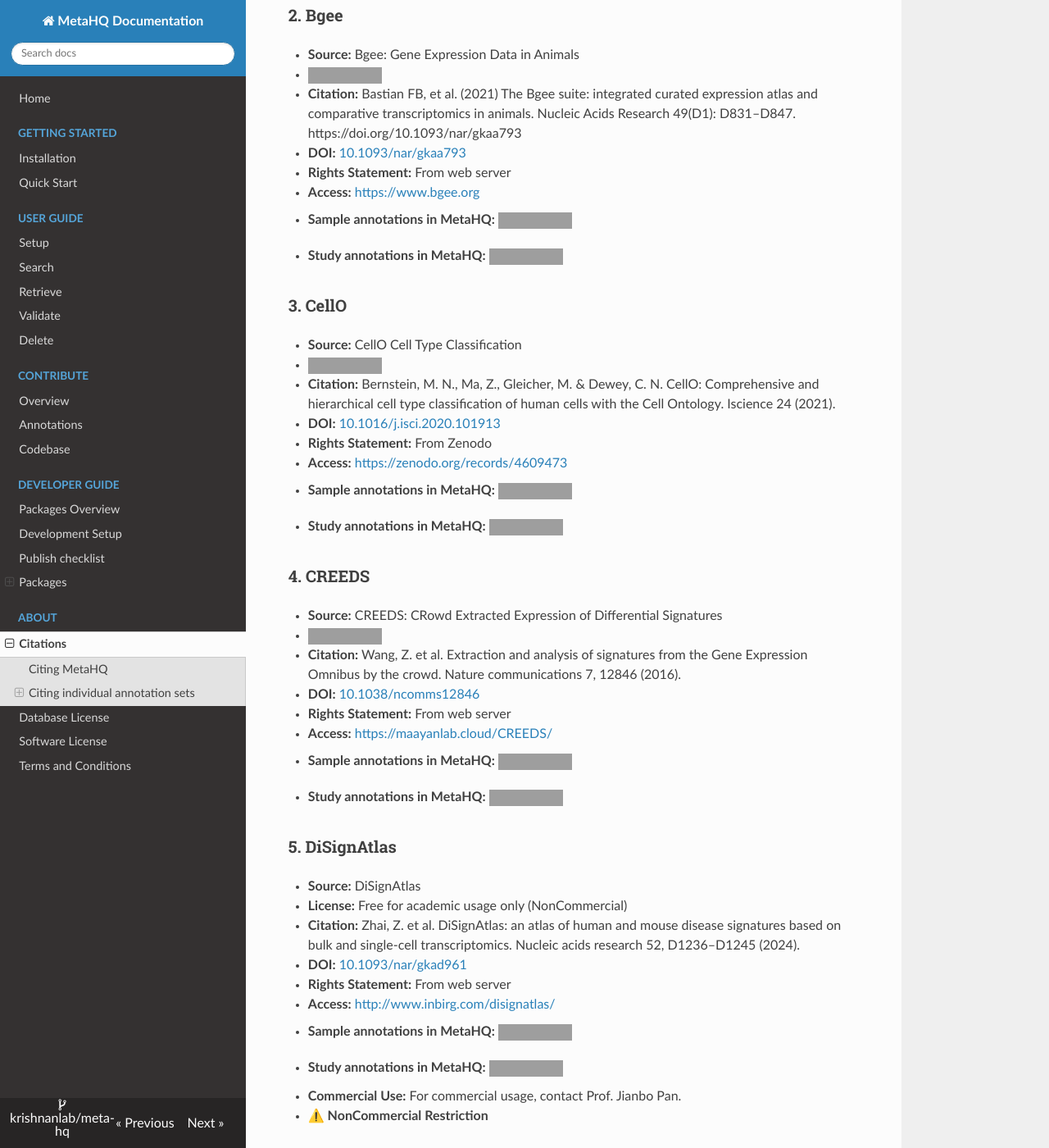
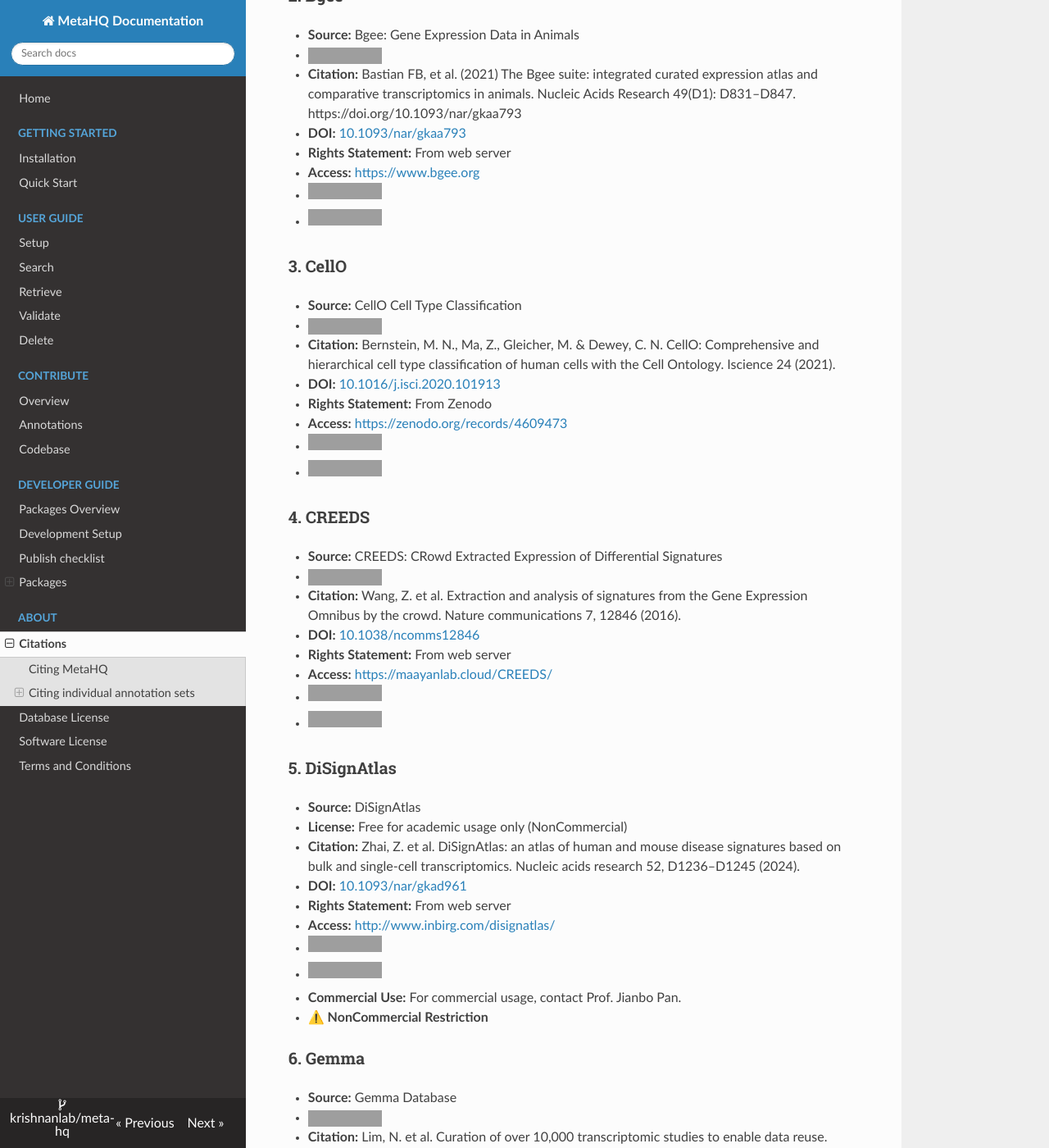
Before and after one commit to krishnanlab/meta-hq, an MkDocs documentation site: the page built from docs/about/citation.md, in a window 1280 px wide and 1400 px high, scrolled down 933 px, cut to the strip 0-1400 px from the top of the window. Shown: the whole strip at 82% size. Built offline with MkDocs 1.6.1, drawn with Linux system fonts in a browser that asks for light colours; nearby versions of some CDN libraries; some of the changed text lies outside the part shown; grey boxes are pictures that could not be loaded.

Commit message:
remove sample/study annotation counts labels and use label from shield

```diff
--- a/docs/about/citation.md
+++ b/docs/about/citation.md
@@ -30,8 +30,8 @@
 - **DOI:** [10.1186/s12859-017-1888-1](https://link.springer.com/article/10.1186/s12859-017-1888-1)
 - **Rights Statement:** From Rights and Permissions in paper
 - **Access:** [https://github.com/wrenlab/label-extraction/blob/master/data/manual/geo_manual_labels_jdw.tsv](https://github.com/wrenlab/label-extraction/blob/master/data/manual/geo_manual_labels_jdw.tsv)
-- **Sample annotations in MetaHQ:** ![Sample annotations in MetaHQ](https://img.shields.io/endpoint?url=https://raw.githubusercontent.com/krishnanlab/meta-hq/refs/heads/setup-package/data/shields/ALE__sample.json)
-- **Study annotations in MetaHQ:** ![Series annotations in MetaHQ](https://img.shields.io/endpoint?url=https://raw.githubusercontent.com/krishnanlab/meta-hq/refs/heads/main/setup-package/shields/ALE__series.json)
+- ![Sample annotations in MetaHQ](https://img.shields.io/endpoint?url=https://raw.githubusercontent.com/krishnanlab/meta-hq/refs/heads/setup-package/data/shields/ALE__sample.json)
+- ![Series annotations in MetaHQ](https://img.shields.io/endpoint?url=https://raw.githubusercontent.com/krishnanlab/meta-hq/refs/heads/setup-package/shields/ALE__series.json)
 
 ### 2. Bgee
 
@@ -41,8 +41,8 @@
 - **DOI:** [10.1093/nar/gkaa793](https://academic.oup.com/nar/article/49/D1/D831/5920517?login=true)
 - **Rights Statement:** From web server
 - **Access:** [https://www.bgee.org](https://www.bgee.org)
-- **Sample annotations in MetaHQ:** ![Sample annotations in MetaHQ](https://img.shields.io/endpoint?url=https://raw.githubusercontent.com/krishnanlab/meta-hq/refs/heads/setup-package/data/shields/BGee__sample.json)
-- **Study annotations in MetaHQ:** ![Series annotations in MetaHQ](https://img.shields.io/endpoint?url=https://raw.githubusercontent.com/krishnanlab/meta-hq/refs/heads/setup-package/data/shields/BGee__series.json)
+- ![Sample annotations in MetaHQ](https://img.shields.io/endpoint?url=https://raw.githubusercontent.com/krishnanlab/meta-hq/refs/heads/setup-package/data/shields/BGee__sample.json)
+- ![Series annotations in MetaHQ](https://img.shields.io/endpoint?url=https://raw.githubusercontent.com/krishnanlab/meta-hq/refs/heads/setup-package/data/shields/BGee__series.json)
 
 ### 3. CellO
 
@@ -52,8 +52,8 @@
 - **DOI:** [10.1016/j.isci.2020.101913](<https://www.cell.com/iscience/fulltext/S2589-0042(20)31110-X>)
 - **Rights Statement:** From Zenodo
 - **Access:** [https://zenodo.org/records/4609473](https://zenodo.org/records/4609473)
-- **Sample annotations in MetaHQ:** ![Sample annotations in MetaHQ](https://img.shields.io/endpoint?url=https://raw.githubusercontent.com/krishnanlab/meta-hq/refs/heads/setup-package/data/shields/Cello__sample.json)
-- **Study annotations in MetaHQ:** ![Series annotations in MetaHQ](https://img.shields.io/endpoint?url=https://raw.githubusercontent.com/krishnanlab/meta-hq/refs/heads/setup-package/data/shields/Cello__series.json)
+- ![Sample annotations in MetaHQ](https://img.shields.io/endpoint?url=https://raw.githubusercontent.com/krishnanlab/meta-hq/refs/heads/setup-package/data/shields/Cello__sample.json)
+- ![Series annotations in MetaHQ](https://img.shields.io/endpoint?url=https://raw.githubusercontent.com/krishnanlab/meta-hq/refs/heads/setup-package/data/shields/Cello__series.json)
 
 ### 4. CREEDS
 
@@ -63,8 +63,8 @@
 - **DOI:** [10.1038/ncomms12846](https://www.nature.com/articles/ncomms12846)
 - **Rights Statement:** From web server
 - **Access:** [https://maayanlab.cloud/CREEDS/](https://maayanlab.cloud/CREEDS/)
-- **Sample annotations in MetaHQ:** ![Sample annotations in MetaHQ](https://img.shields.io/endpoint?url=https://raw.githubusercontent.com/krishnanlab/meta-hq/refs/heads/setup-package/data/shields/CREEDS__sample.json)
-- **Study annotations in MetaHQ:** ![Series annotations in MetaHQ](https://img.shields.io/endpoint?url=https://raw.githubusercontent.com/krishnanlab/meta-hq/refs/heads/setup-package/data/shields/CREEDS__series.json)
+- ![Sample annotations in MetaHQ](https://img.shields.io/endpoint?url=https://raw.githubusercontent.com/krishnanlab/meta-hq/refs/heads/setup-package/data/shields/CREEDS__sample.json)
+- ![Series annotations in MetaHQ](https://img.shields.io/endpoint?url=https://raw.githubusercontent.com/krishnanlab/meta-hq/refs/heads/setup-package/data/shields/CREEDS__series.json)
 
 ### 5. DiSignAtlas
 
@@ -74,8 +74,8 @@
 - **DOI:** [10.1093/nar/gkad961](https://academic.oup.com/nar/article/52/D1/D1236/7335757?login=false)
 - **Rights Statement:** From web server
 - **Access:** [http://www.inbirg.com/disignatlas/](http://www.inbirg.com/disignatlas/)
-- **Sample annotations in MetaHQ:** ![Sample annotations in MetaHQ](https://img.shields.io/endpoint?url=https://raw.githubusercontent.com/krishnanlab/meta-hq/refs/heads/setup-package/data/shields/DiSignAtlas__sample.json)
-- **Study annotations in MetaHQ:** ![Series annotations in MetaHQ](https://img.shields.io/endpoint?url=https://raw.githubusercontent.com/krishnanlab/meta-hq/refs/heads/setup-package/data/shields/DiSignAtlas__series.json)
+- ![Sample annotations in MetaHQ](https://img.shields.io/endpoint?url=https://raw.githubusercontent.com/krishnanlab/meta-hq/refs/heads/setup-package/data/shields/DiSignAtlas__sample.json)
+- ![Series annotations in MetaHQ](https://img.shields.io/endpoint?url=https://raw.githubusercontent.com/krishnanlab/meta-hq/refs/heads/setup-package/data/shields/DiSignAtlas__series.json)
 - **Commercial Use:** For commercial usage, contact Prof. Jianbo Pan.
 - **⚠️ NonCommercial Restriction**
 
@@ -87,8 +87,8 @@
 - **DOI:** [10.1093/database/baab006](https://academic.oup.com/database/article/doi/10.1093/database/baab006/6143045?login=true)
 - **Rights Statement:** From web server
 - **Access:** [https://gemma.msl.ubc.ca/home.html](https://gemma.msl.ubc.ca/home.html)
-- **Sample annotations in MetaHQ:** ![Sample annotations in MetaHQ](https://img.shields.io/endpoint?url=https://raw.githubusercontent.com/krishnanlab/meta-hq/refs/heads/setup-package/data/shields/Gemma__sample.json)
-- **Study annotations in MetaHQ:** ![Series annotations in MetaHQ](https://img.shields.io/endpoint?url=https://raw.githubusercontent.com/krishnanlab/meta-hq/refs/heads/setup-package/data/shields/Gemma__series.json)
+- ![Sample annotations in MetaHQ](https://img.shields.io/endpoint?url=https://raw.githubusercontent.com/krishnanlab/meta-hq/refs/heads/setup-package/data/shields/Gemma__sample.json)
+- ![Series annotations in MetaHQ](https://img.shields.io/endpoint?url=https://raw.githubusercontent.com/krishnanlab/meta-hq/refs/heads/setup-package/data/shields/Gemma__series.json)
 - **⚠️ NonCommercial Restriction**
 
 ### 7. Golightly_2018
@@ -99,8 +99,8 @@
 - **DOI:** [10.1038/sdata.2018.66](https://www.nature.com/articles/sdata201866)
 - **Rights Statement:** From Rights and Permissions in paper
 - **Access:** [https://osf.io/ssk3t/overview](https://osf.io/ssk3t/overview)
-- **Sample annotations in MetaHQ:** ![Sample annotations in MetaHQ](https://img.shields.io/endpoint?url=https://raw.githubusercontent.com/krishnanlab/meta-hq/refs/heads/setup-package/data/shields/Golightly_2018__sample.json)
-- **Study annotations in MetaHQ:** ![Series annotations in MetaHQ](https://img.shields.io/endpoint?url=https://raw.githubusercontent.com/krishnanlab/meta-hq/refs/heads/setup-package/data/shields/Golightly_2018__series.json)
+- ![Sample annotations in MetaHQ](https://img.shields.io/endpoint?url=https://raw.githubusercontent.com/krishnanlab/meta-hq/refs/heads/setup-package/data/shields/Golightly_2018__sample.json)
+- ![Series annotations in MetaHQ](https://img.shields.io/endpoint?url=https://raw.githubusercontent.com/krishnanlab/meta-hq/refs/heads/setup-package/data/shields/Golightly_2018__series.json)
 
 ### 8. Gu_2023
 
@@ -110,8 +110,8 @@
 - **DOI:** [10.1016/j.gpb.2021.08.017](https://academic.oup.com/gpb/article/21/1/164/7274179?login=true)
 - **Rights Statement:** From Rights and Permissions in paper
 - **Access:** Table S3 in [https://academic.oup.com/gpb/article/21/1/164/7274179](https://academic.oup.com/gpb/article/21/1/164/7274179)
-- **Sample annotations in MetaHQ:** ![Sample annotations in MetaHQ](https://img.shields.io/endpoint?url=https://raw.githubusercontent.com/krishnanlab/meta-hq/refs/heads/setup-package/data/shields/Gu_2023__sample.json)
-- **Study annotations in MetaHQ:** ![Series annotations in MetaHQ](https://img.shields.io/endpoint?url=https://raw.githubusercontent.com/krishnanlab/meta-hq/refs/heads/setup-package/data/shields/Gu_2023__series.json)
+- ![Sample annotations in MetaHQ](https://img.shields.io/endpoint?url=https://raw.githubusercontent.com/krishnanlab/meta-hq/refs/heads/setup-package/data/shields/Gu_2023__sample.json)
+- ![Series annotations in MetaHQ](https://img.shields.io/endpoint?url=https://raw.githubusercontent.com/krishnanlab/meta-hq/refs/heads/setup-package/data/shields/Gu_2023__series.json)
 
 ### 9. Johnson_2023
 
@@ -122,8 +122,8 @@
 - **Rights Statement:** From Copyright statement in paper
 - **Note:** Annotations covered by paper license; GitHub repository license to be clarified
 - **Access:** [https://github.com/krishnanlab/Age-sex_signatures_in_humans_code/tree/master/data/labels/full](https://github.com/krishnanlab/Age-sex_signatures_in_humans_code/tree/master/data/labels/full)
-- **Sample annotations in MetaHQ:** ![Sample annotations in MetaHQ](https://img.shields.io/endpoint?url=https://raw.githubusercontent.com/krishnanlab/meta-hq/refs/heads/setup-package/data/shields/Johnson_2023__sample.json)
-- **Study annotations in MetaHQ:** ![Series annotations in MetaHQ](https://img.shields.io/endpoint?url=https://raw.githubusercontent.com/krishnanlab/meta-hq/refs/heads/setup-package/data/shields/Johnson_2023__series.json)
+- ![Sample annotations in MetaHQ](https://img.shields.io/endpoint?url=https://raw.githubusercontent.com/krishnanlab/meta-hq/refs/heads/setup-package/data/shields/Johnson_2023__sample.json)
+- ![Series annotations in MetaHQ](https://img.shields.io/endpoint?url=https://raw.githubusercontent.com/krishnanlab/meta-hq/refs/heads/setup-package/data/shields/Johnson_2023__series.json)
 
 ### 10. KrishnanLab
 
@@ -132,8 +132,8 @@
 - **Citation:** Hicks, P. et al. MetaHQ: Harmonized, high-quality metadata annotations of public omics samples and studies. arXiv, (2026).
 - **DOI:** [10.48550/arXiv.2602.07805](https://arxiv.org/abs/2602.07805)
 - **Access:** Published with MetaHQ. Access through the MetaHQ database at [https://doi.org/10.5281/zenodo.17663086](https://doi.org/10.5281/zenodo.17663086)
-- **Sample annotations in MetaHQ:** ![Sample annotations in MetaHQ](https://img.shields.io/endpoint?url=https://raw.githubusercontent.com/krishnanlab/meta-hq/refs/heads/setup-package/data/shields/KrishnanLab__sample.json)
-- **Study annotations in MetaHQ:** ![Series annotations in MetaHQ](https://img.shields.io/endpoint?url=https://raw.githubusercontent.com/krishnanlab/meta-hq/refs/heads/setup-package/data/shields/KrishnanLab__series.json)
+- ![Sample annotations in MetaHQ](https://img.shields.io/endpoint?url=https://raw.githubusercontent.com/krishnanlab/meta-hq/refs/heads/setup-package/data/shields/KrishnanLab__sample.json)
+- ![Series annotations in MetaHQ](https://img.shields.io/endpoint?url=https://raw.githubusercontent.com/krishnanlab/meta-hq/refs/heads/setup-package/data/shields/KrishnanLab__series.json)
 
 ### 11. Sirota_2011
 
@@ -143,8 +143,8 @@
 - **DOI:** [10.1126/scitranslmed.3001318](https://www.science.org/doi/10.1126/scitranslmed.3001318)
 - **Access:** Table S1 in [https://www.science.org/doi/10.1126/scitranslmed.3001318](https://www.science.org/doi/10.1126/scitranslmed.3001318)
 - **Note:** No explicit license declaration was found. However, this source is published under the Science Translational Medicine AAAS Open Access program that allows for CC BY and CC BY-NC licenses. We assume the strictest.
-- **Sample annotations in MetaHQ:** ![Sample annotations in MetaHQ](https://img.shields.io/endpoint?url=https://raw.githubusercontent.com/krishnanlab/meta-hq/refs/heads/setup-package/data/shields/Sirota_2011__sample.json)
-- **Study annotations in MetaHQ:** ![Series annotations in MetaHQ](https://img.shields.io/endpoint?url=https://raw.githubusercontent.com/krishnanlab/meta-hq/refs/heads/setup-package/data/shields/Sirota_2011__series.json)
+- ![Sample annotations in MetaHQ](https://img.shields.io/endpoint?url=https://raw.githubusercontent.com/krishnanlab/meta-hq/refs/heads/setup-package/data/shields/Sirota_2011__sample.json)
+- ![Series annotations in MetaHQ](https://img.shields.io/endpoint?url=https://raw.githubusercontent.com/krishnanlab/meta-hq/refs/heads/setup-package/data/shields/Sirota_2011__series.json)
 - **⚠️ NonCommercial Restriction**
 
 ### 12. URSA
@@ -156,8 +156,8 @@
 - **Rights Statement** From Permissions in paper
 - **Access:** Access through the MetaHQ database at [https://doi.org/10.5281/zenodo.17663086](https://doi.org/10.5281/zenodo.17663086).
 - **Notes:** The original web server that housed these annotations (ursa.princeton.edu) is no longer active.
-- **Sample annotations in MetaHQ:** ![Sample annotations in MetaHQ](https://img.shields.io/endpoint?url=https://raw.githubusercontent.com/krishnanlab/meta-hq/refs/heads/setup-package/data/shields/URSA__sample.json)
-- **Study annotations in MetaHQ:** ![Series annotations in MetaHQ](https://img.shields.io/endpoint?url=https://raw.githubusercontent.com/krishnanlab/meta-hq/refs/heads/setup-package/data/shields/URSA__series.json)
+- ![Sample annotations in MetaHQ](https://img.shields.io/endpoint?url=https://raw.githubusercontent.com/krishnanlab/meta-hq/refs/heads/setup-package/data/shields/URSA__sample.json)
+- ![Series annotations in MetaHQ](https://img.shields.io/endpoint?url=https://raw.githubusercontent.com/krishnanlab/meta-hq/refs/heads/setup-package/data/shields/URSA__series.json)
 - **⚠️ NonCommercial Restriction**
 
 ### 13. URSA_HD
@@ -168,6 +168,6 @@
 - **DOI:** [10.1016/j.cels.2018.12.010](<https://www.cell.com/cell-systems/fulltext/S2405-4712(18)30509-X>)
 - **Rights Statement:** From Permissions in paper
 - **Access:** Table S1 in [https://www.cell.com/cell-systems/fulltext/S2405-4712(18)30509-X](https://www.cell.com/cell-systems/fulltext/S2405-4712%2818%2930509-X)
-- **Sample annotations in MetaHQ:** ![Sample annotations in MetaHQ](https://img.shields.io/endpoint?url=https://raw.githubusercontent.com/krishnanlab/meta-hq/refs/heads/setup-package/data/shields/URSA_HD__sample.json)
-- **Study annotations in MetaHQ:** ![Series annotations in MetaHQ](https://img.shields.io/endpoint?url=https://raw.githubusercontent.com/krishnanlab/meta-hq/refs/heads/setup-package/data/shields/URSA_HD__series.json)
+- ![Sample annotations in MetaHQ](https://img.shields.io/endpoint?url=https://raw.githubusercontent.com/krishnanlab/meta-hq/refs/heads/setup-package/data/shields/URSA_HD__sample.json)
+- ![Series annotations in MetaHQ](https://img.shields.io/endpoint?url=https://raw.githubusercontent.com/krishnanlab/meta-hq/refs/heads/setup-package/data/shields/URSA_HD__series.json)
 - **⚠️ NonCommercial Restriction**
```
